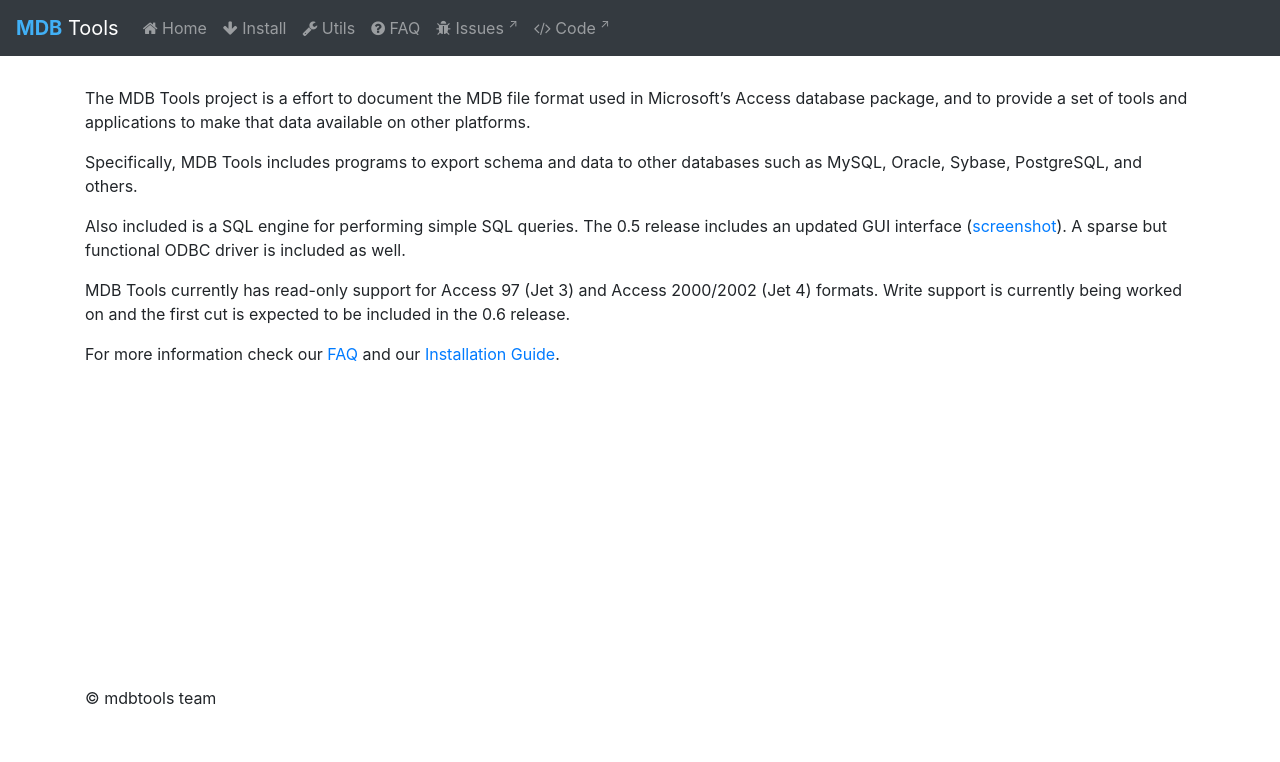
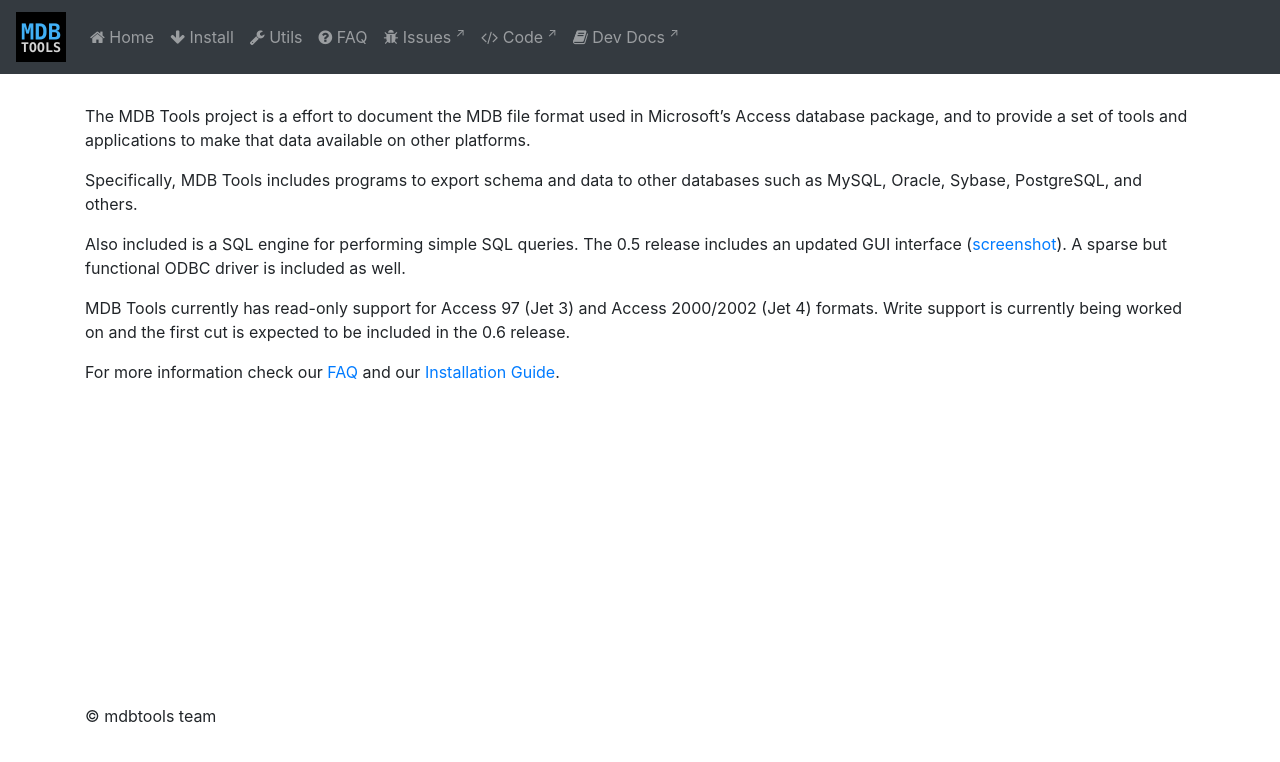
Before and after one commit to mdbtools/mdbtools.github.io, a Jekyll site: the page built from index.md, in a window 1280 px wide. Shown: the top 762 px of the page. Built offline with Jekyll 4.4.1, drawn with Linux system fonts in a browser that asks for light colours; nearby versions of some CDN libraries.

Commit message:
link apidocs

```diff
--- a/_data/main_nav.json
+++ b/_data/main_nav.json
@@ -30,5 +30,11 @@
     "url": "https://github.com/mdbtools/mdbtools",
     "icon": "fa-code",
     "target": "github"
+  },
+  {
+    "title": "Dev Docs",
+    "url": "https://mdbtools.gitlab.io/mdbtools",
+    "icon": "fa-book",
+    "target": "dev_docs"
   }
 ]
--- a/_includes/navbar.html
+++ b/_includes/navbar.html
@@ -5,7 +5,7 @@
         <span class="navbar-toggler-icon"></span>
     </button>
 
-    <a class="navbar-brand py-1" href="/"><span id="logo">MDB</span> Tools</a>
+    <a class="navbar-brand py-1" href="/"><img src="/static/images/mdb-tools.png" height="50"></a>
 
     <div class="collapse navbar-collapse" id="navBarMain">
         <ul class="navbar-nav mr-auto">
--- a/_layouts/default.html
+++ b/_layouts/default.html
@@ -9,8 +9,8 @@
     <meta name="viewport" content="width=device-width, initial-scale=1">
 
 
-    <link rel="apple-touch-icon" href="/static/mdbtools.png"/>
-    <link rel="shortcut icon" href="/static/mdbtools.png"/>
+    <link rel="apple-touch-icon" href="/static/images/mdb-tools.png"/>
+    <link rel="shortcut icon" href="/static/images/mdb-tools.png"/>
 
     <link rel="stylesheet" href="https://maxcdn.bootstrapcdn.com/bootstrap/4.0.0/css/bootstrap.min.css" integrity="sha384-Gn5384xqQ1aoWXA+058RXPxPg6fy4IWvTNh0E263XmFcJlSAwiGgFAW/dAiS6JXm" crossorigin="anonymous">
     <link rel="stylesheet" href="https://stackpath.bootstrapcdn.com/font-awesome/4.7.0/css/font-awesome.min.css"/>
--- a/index.md
+++ b/index.md
@@ -10,7 +10,7 @@ Specifically, MDB Tools includes programs to export schema and data to other dat
 as MySQL, Oracle, Sybase, PostgreSQL, and others.
 
 Also included is a SQL engine for performing simple SQL queries. The 0.5 release includes an
-updated GUI interface ([screenshot](/images/gmdb2screenshot.png)). A sparse but functional ODBC driver is included as well.
+updated GUI interface ([screenshot](/static/images/gmdb2screenshot.png)). A sparse but functional ODBC driver is included as well.
 
 MDB Tools currently has read-only support for Access 97 (Jet 3) and Access 2000/2002 (Jet 4) formats. Write support
 is currently being worked on and the first cut is expected to be included in the 0.6 release.
```
Also changed, not shown: Gemfile.lock, static/images/gmdb2screenshot.png (renamed from images/gmdb2screenshot.png), static/images/mdb-tools.png (added), 1 other file.
